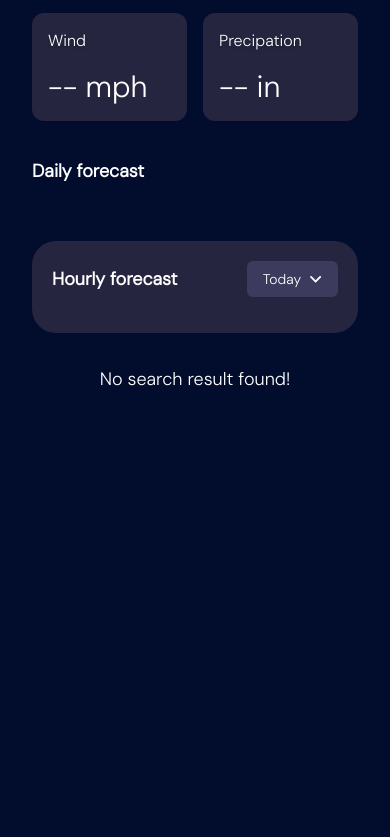
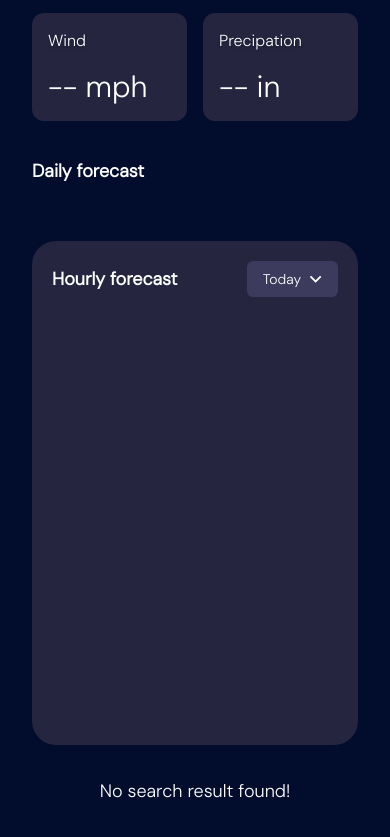
Before and after one commit to victusen/weather-application, a plain HTML site: page index.html in a window 390 px wide. Shown: the part 869-1706 px from the top of the page. Before the commit the page ends 1302 px from the top, so only its background shows below. Drawn offline with nearby package versions, Linux system fonts and the light colour scheme; no server answers.

Commit message:
update the weather for easy deploy on pxxl app, made the hourly forecast div shorter with scrollbars

```diff
--- a/index.html
+++ b/index.html
@@ -10,18 +10,26 @@
 			--bg-grey: #25253f;
 			--bg-overlay: #3c3b5d;
 		}
+		/* Hide scrollbar for Chrome, Safari and Opera */
+		.no-scrollbar::-webkit-scrollbar {
+			display: none;
+		}
+		/* Hide scrollbar for IE, Edge and Firefox */
+		.no-scrollbar {
+			-ms-overflow-style: none;  /* IE and Edge */
+			scrollbar-width: none;  /* Firefox */
+		}
 	</style>
 	<link rel="stylesheet" href="style/index.css">
 	<script src="https://cdn.jsdelivr.net/npm/@tailwindcss/browser@4"></script>
 
 </head>
-<body class="bg-[#020d2e] pb-15 max-sm:pb-10 font-[DM-sans]">
+<body class="bg-[#020d2e] pb-15 max-sm:pb-10 font-[DM-sans] no-scrollbar">
+
   <header class="box-border flex justify-between items-center h-20 w-full px-8 md:px-20 mt-4">
-
     <a class="" href="index.html">
       <img src="assets/images/logo.svg" class="my-auto h-8 lg:h-8" alt="Weather App Logo"/>
     </a>
-
     <div class="flex gap-4 flex-col">
       <button class="flex items-center gap-2 max-[320px]:py-1.5 max-[320px]:px-3 py-2 px-3.5 bg-[#25253f] rounded-lg cursor-pointer hover:bg-[#3c3b5d] transition-all relative" data-dropdown="units">
         <img src="assets/images/icon-units.svg" class="order-1 h-3.5 transition-all duration-1000 rotate-0" id="wheel-units" alt="Units icon"/>
@@ -30,9 +38,7 @@
       </button>
 
       <div class="flex flex-col w-[240px] p-2.5 gap-3.5 rounded-lg absolute top-[84px] right-[80px] bg-[#25253f] border border-gray-700 z-50 hidden" id="js-switch-dropdown">
-
         <p class="font-medium text-gray-100 text-md" id="unit-switch-text">Switch to Imperial</p>
-
         <div class="flex flex-col gap-2">
           <div class="flex flex-col border-b border-b-gray-600">
             <p class="text-sm text-gray-400 mb-1 pl-1">Temperature</p>
@@ -73,12 +79,9 @@
               </button>
             </div>
           </div>
-
-                </div>
-
         </div>
       </div>
-
+    </div>
   </header>
 
   <main class="md:px-20 font-['DM-sans'] flex flex-col px-8 mt-10">
@@ -102,9 +105,8 @@
       <button type="submit" class="text-white focus-visible:btn-outline max-sm:w-full py-2.5 px-6 rounded-lg cursor-pointer bg-[#4657d7] transition-all hover:bg-[#2739bd]" id="submit">Search</button>
     </form>
 
-        <div class="flex gap-10 md:gap-5 max-md:flex-col w-full justify-between mt-10 md:flex-row">
-
-            <div class="flex flex-col gap-5 md:w-[65%]">
+      <div class="flex flex-col lg:flex-row gap-10 md:gap-5 w-full justify-between mt-10">
+        <div class="flex flex-col gap-5 w-full lg:w-[65%]">
           <div class="relative flex flex-col max-sm:mb-[8px] items-start">
             <img src="./assets/images/bg-today-large.svg" class="self-stretch mt-[-12px] my-clip h-80 hidden md:block" alt="Large background blob">
             <img src="assets/images/bg-today-small.svg" class="my-clip self-stretch w-full md:hidden" alt="Small background blob">
@@ -142,16 +144,13 @@
 
           <div class="flex flex-col max-sm:mt-4">
             <p class="text-lg font-semibold mb-4 text-white">Daily forecast</p>
-                    <div id="daily-forecast-container" class="grid grid-cols-3 md:grid-cols-7 gap-3.5 text-white">
-                        </div>
+            <div id="daily-forecast-container" class="grid grid-cols-3 md:grid-cols-7 gap-3.5 text-white"></div>
           </div>
         </div>
 
-            <div class="flex flex-col rounded-3xl gap-4 p-5 md:w-[35%] bg-[#25253f]">
+        <div class="flex flex-col overflow-auto h-126 md:h-168 rounded-3xl gap-4 p-5 w-full lg:w-[35%] bg-[#25253f] no-scrollbar">
           <div class="flex justify-between items-center ">
-
             <p class="text-lg font-semibold text-white">Hourly forecast</p>
-
             <div class="flex flex-col relative">
               <button class="cursor-pointer flex items-center text-sm gap-2 px-4 py-2 rounded-md bg-[#3c3b5d]" id="js-day-dropdown-button" >
                 <p class="text-white" id="selected-day">Today</p>
@@ -169,10 +168,8 @@
             </div>
           </div>
 
-                <div id="hourly-forecast-container" class="flex flex-col gap-4">
+          <div id="hourly-forecast-container" class="flex flex-col gap-4"></div>
         </div>
-                </div>
-
       </div>
 
       <h1 class="text-white font-medium text-center mt-8 text-lg hidden" id="no-result-message">No search result found!</h1>
--- a/package.json
+++ /dev/null
@@ -1,6 +0,0 @@
-{
-  "dependencies": {
-    "@tailwindcss/cli": "^4.1.13",
-    "tailwindcss": "^4.1.13"
-  }
-}
```
Also changed, not shown: README.md, 1 other file. Lines whose indentation alone changed are shown as unchanged.
